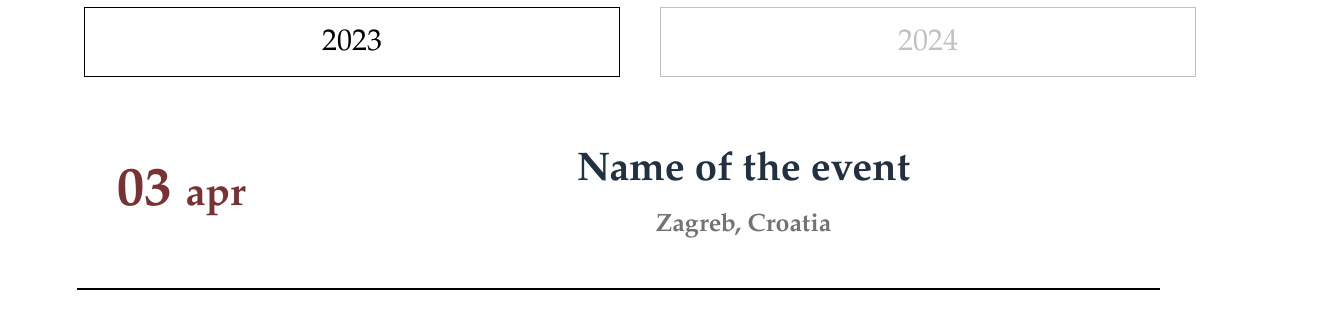
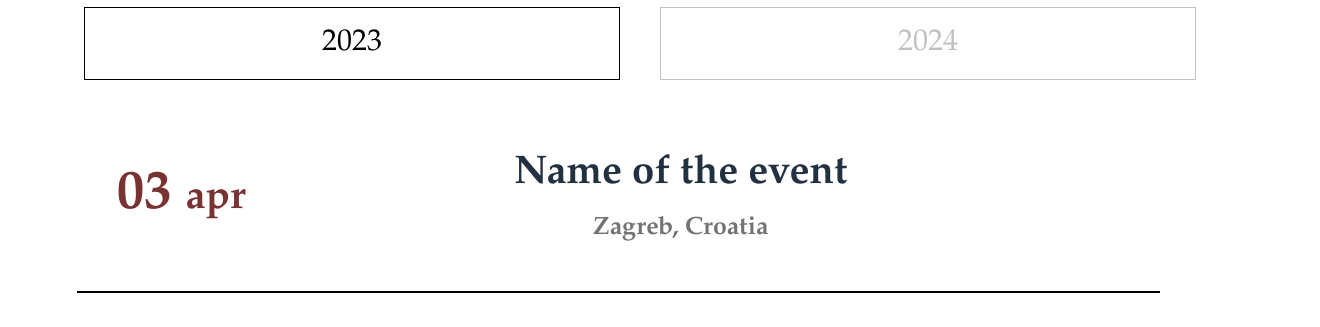
Before and after one commit to lzugaj/josipa-bilic-website, a plain HTML site: page agenda.html in a window 1280 px wide. Shown: the part 962-1289 px from the top of the page, 1320 px wide, since content can reach past the window. Drawn offline with Linux system fonts and the light colour scheme.

Commit message:
Refactoring

```diff
--- a/styles/agenda.css
+++ b/styles/agenda.css
@@ -33,7 +33,6 @@
   color: #c1c1c1;
   border: 1px solid #c1c1c1;
   margin: 10px 20px 20px 20px;
-  height: 70px;
   font-size: 30px;
 }
 
@@ -55,7 +54,7 @@
   display: flex;
   align-items: center;
   justify-content: space-between;
-  width: 100%;
+  width: 90%;
   margin: 40px;
 }
 
```
